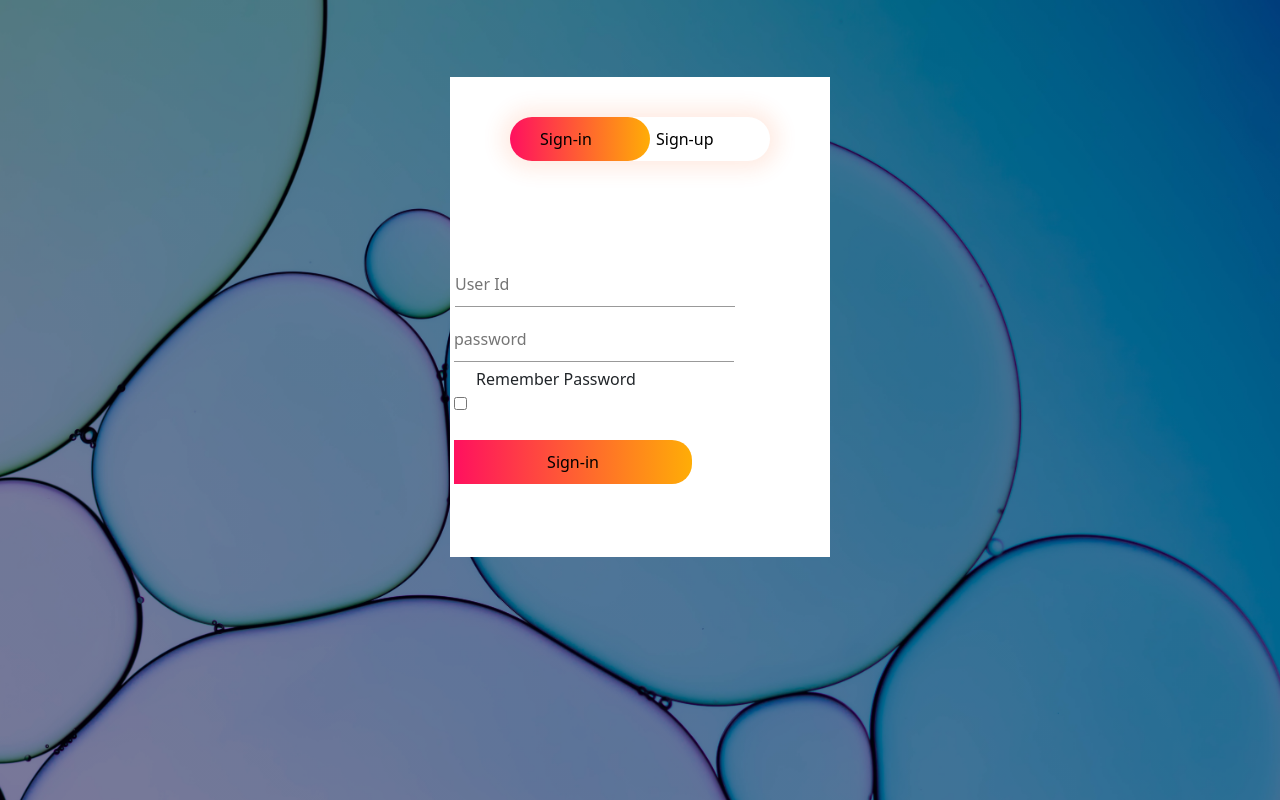
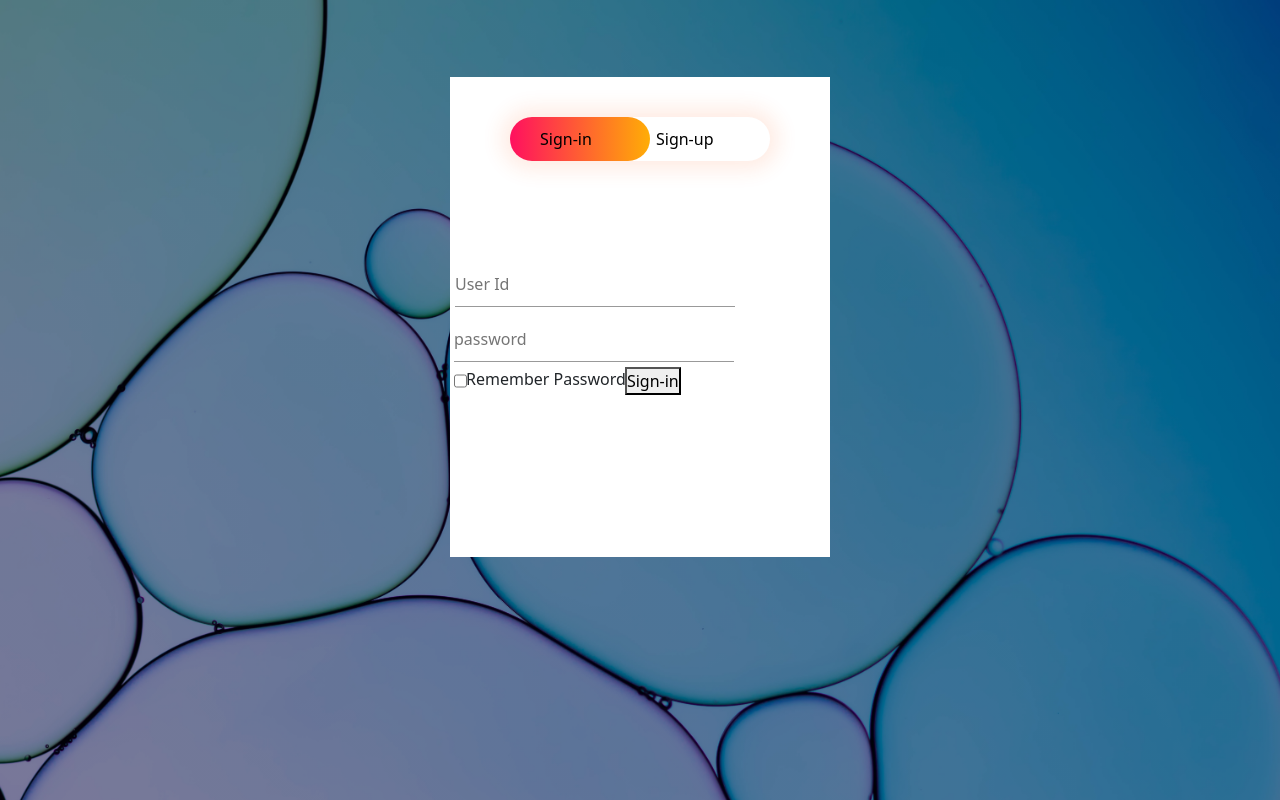
Before and after one commit to praveenradharanga/Travel-agency, a plain HTML site: page sign-up.html in a window 1280 px wide. Drawn offline with nearby package versions, Linux system fonts and the light colour scheme.

Commit message:
submit my work

```diff
--- a/resources/css/bus_ticket.css
+++ b/resources/css/bus_ticket.css
@@ -1,20 +1,7 @@
-@media only screen and (min-width: 1000px) {
-
-
-    * {
-        padding: 0;
-        margin: 0;
-        box-sizing: border-box;
-
-     }
-
 .logo{
-   height: 100px;
-   width: 200px;
-
+    height: 100px;
+    width: 200px;
 }
-
-
 #navbarNav{
     font-weight: bolder;
 }
@@ -27,26 +14,3 @@
 #bus_form{
     float: left;
 }
-/* sign */
-.submit-btn{
-    width: 85%;
-    padding: 10px 30px;
-    cursor: pointer;
-    display: block;
-    margin: auto;
-    background: linear-gradient(to right, #ff105f, #ffad06);
-    border: 0;
-    outline: none;
-    border-radius: 20px;
-    margin-left: 200px;
-}
-.check-box{
-    margin:30px 10px 30px 0;
-}
-.span{
-    color:#777;
-    font-size: 12px;
-    bottom: 68px;
-    position: absolute;
-}
-}
```
